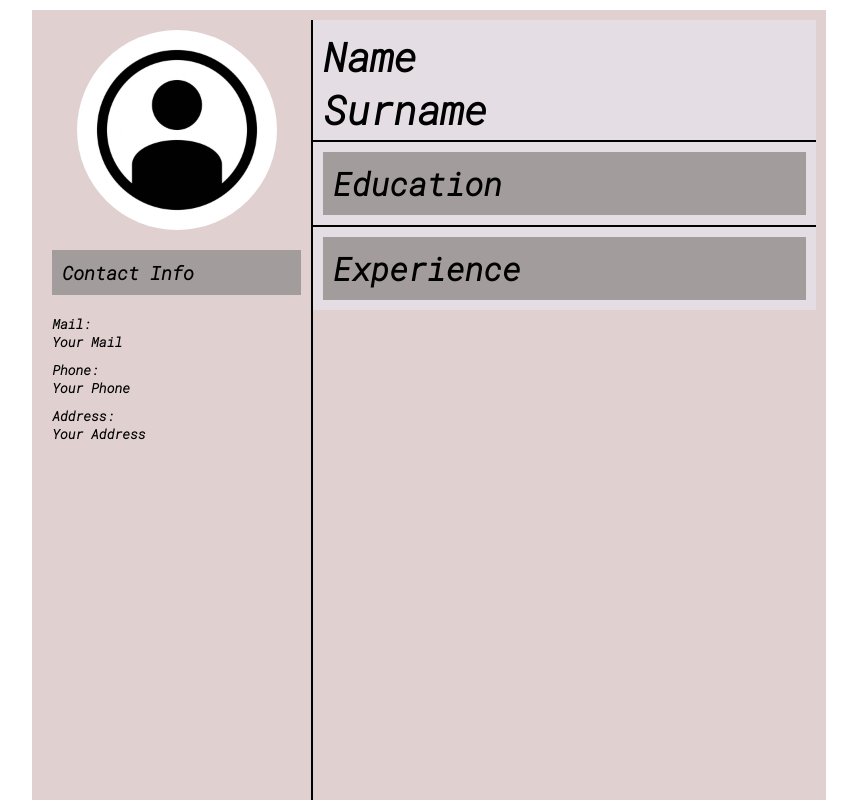
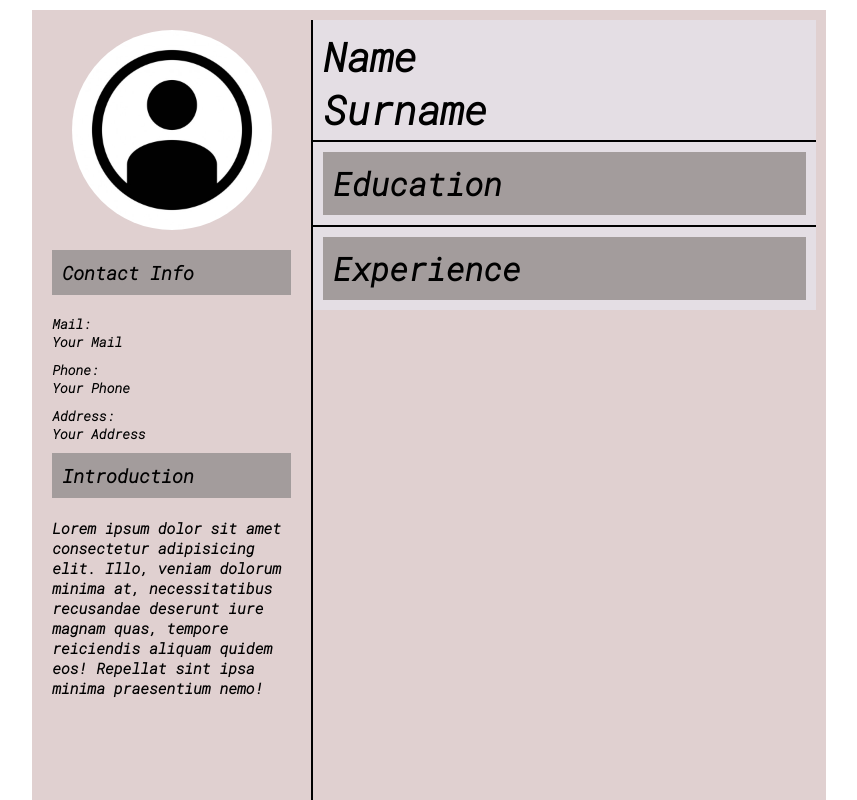
Before and after one commit to Gepoverlow/cv-maker, a React (Create React App) app: page / in a window 1280 px wide. Shown: the top 800 px of the page, without its empty margins (211-1068 px from the left). Built offline with nearby package versions, Linux system fonts and the light colour scheme; a web font is replaced by a local one.

Commit message:
succesfully implemented intruction component

```diff
--- a/src/components/InfoDetails.js
+++ /dev/null
@@ -1,22 +0,0 @@
-import React, { Component } from "react";
-
-class InfoDetails extends Component {
-  constructor(props) {
-    super(props);
-  }
-
-  render() {
-    return (
-      <div className="info-details">
-        <h4 className="info-intro">
-          "Lorem ipsum dolor sit, amet consectetur adipisicing elit.
-          Repellendus, recusandae pariatur! Earum dolorum incidunt tempora,
-          voluptates odit quo inventore harum aut, quibusdam sit exercitationem
-          sed omnis esse saepe iusto? Quod?"
-        </h4>
-      </div>
-    );
-  }
-}
-
-export default InfoDetails;
--- /dev/null
+++ b/src/components/Introduction.js
@@ -0,0 +1,77 @@
+import React, { Component } from "react";
+import SimpleEditingTools from "./simpleEditingTools";
+
+class Introduction extends Component {
+  constructor(props) {
+    super(props);
+    this.handleMouseOver = this.handleMouseOver.bind(this);
+    this.handleMouseOut = this.handleMouseOut.bind(this);
+    this.handleEditIntro = this.handleEditIntro.bind(this);
+    this.handleConfirmIntro = this.handleConfirmIntro.bind(this);
+    this.handleChangeMain = this.handleChangeMain.bind(this);
+    this.state = {
+      isHovering: false,
+      isEditing: false,
+      intro: `Lorem ipsum dolor sit amet consectetur adipisicing elit. Illo, veniam dolorum minima at, necessitatibus recusandae deserunt iure magnam quas, tempore reiciendis aliquam quidem eos! Repellat sint ipsa minima praesentium nemo!`,
+    };
+  }
+
+  handleMouseOver() {
+    this.setState(() => ({
+      isHovering: true,
+    }));
+  }
+  handleMouseOut() {
+    this.setState(() => ({
+      isHovering: false,
+    }));
+  }
+  handleEditIntro() {
+    this.setState(() => ({
+      isEditing: true,
+    }));
+  }
+  handleConfirmIntro() {
+    this.setState(() => ({
+      isEditing: false,
+    }));
+  }
+
+  handleChangeMain(e) {
+    this.setState(() => ({
+      intro: e.target.value,
+    }));
+  }
+
+  render() {
+    return (
+      <div className="introduction-details">
+        <div
+          onMouseOver={this.handleMouseOver}
+          onMouseOut={this.handleMouseOut}
+          className="introduction-title"
+        >
+          <h3 className="introduction-title-header">Introduction</h3>
+          {this.state.isHovering && (
+            <SimpleEditingTools
+              handleEdit={this.handleEditIntro}
+              handleConfirm={this.handleConfirmIntro}
+            />
+          )}
+        </div>
+        {this.state.isEditing ? (
+          <textarea
+            className="introduction-main-edit"
+            defaultValue={this.state.intro}
+            rows="9"
+            onChange={this.handleChangeMain}
+          ></textarea>
+        ) : (
+          <h4 className="introduction-main">{this.state.intro}</h4>
+        )}
+      </div>
+    );
+  }
+}
+
+export default Introduction;
--- a/src/components/Side.js
+++ b/src/components/Side.js
@@ -1,7 +1,7 @@
 import React, { Component } from "react";
 import "../styles/Side.css";
 import Contact from "./Contact";
-import InfoDetails from "./InfoDetails";
+import Introduction from "./Introduction";
 import InfoPicture from "./InfoPicture";
 
 class Side extends Component {
@@ -13,6 +13,7 @@ class Side extends Component {
       <div className="container-side">
         <InfoPicture />
         <Contact />
+        <Introduction />
       </div>
     );
   }
--- a/src/styles/Side.css
+++ b/src/styles/Side.css
@@ -3,7 +3,7 @@
   flex-direction: column;
 
   background-color: rgb(224, 208, 208);
-  padding: 10px;
+  padding: 10px 20px 10px 10px;
   width: 35%;
 
   border-right: 2px solid black;
@@ -30,8 +30,18 @@
   margin-bottom: 20px;
 }
 
-.info-intro {
+.introduction-main-edit {
   margin-top: 20px;
+  resize: vertical;
+  word-break: break-all;
+  width: 100%;
+
+  font-size: 15px;
+}
+
+.introduction-main {
+  margin-top: 20px;
+  font-size: 15px;
 }
 
 .container-contact {
@@ -52,7 +62,8 @@
   font-size: 13px;
 }
 
-.contact-title {
+.contact-title,
+.introduction-title {
   display: flex;
   justify-content: space-between;
   align-items: center;
```
